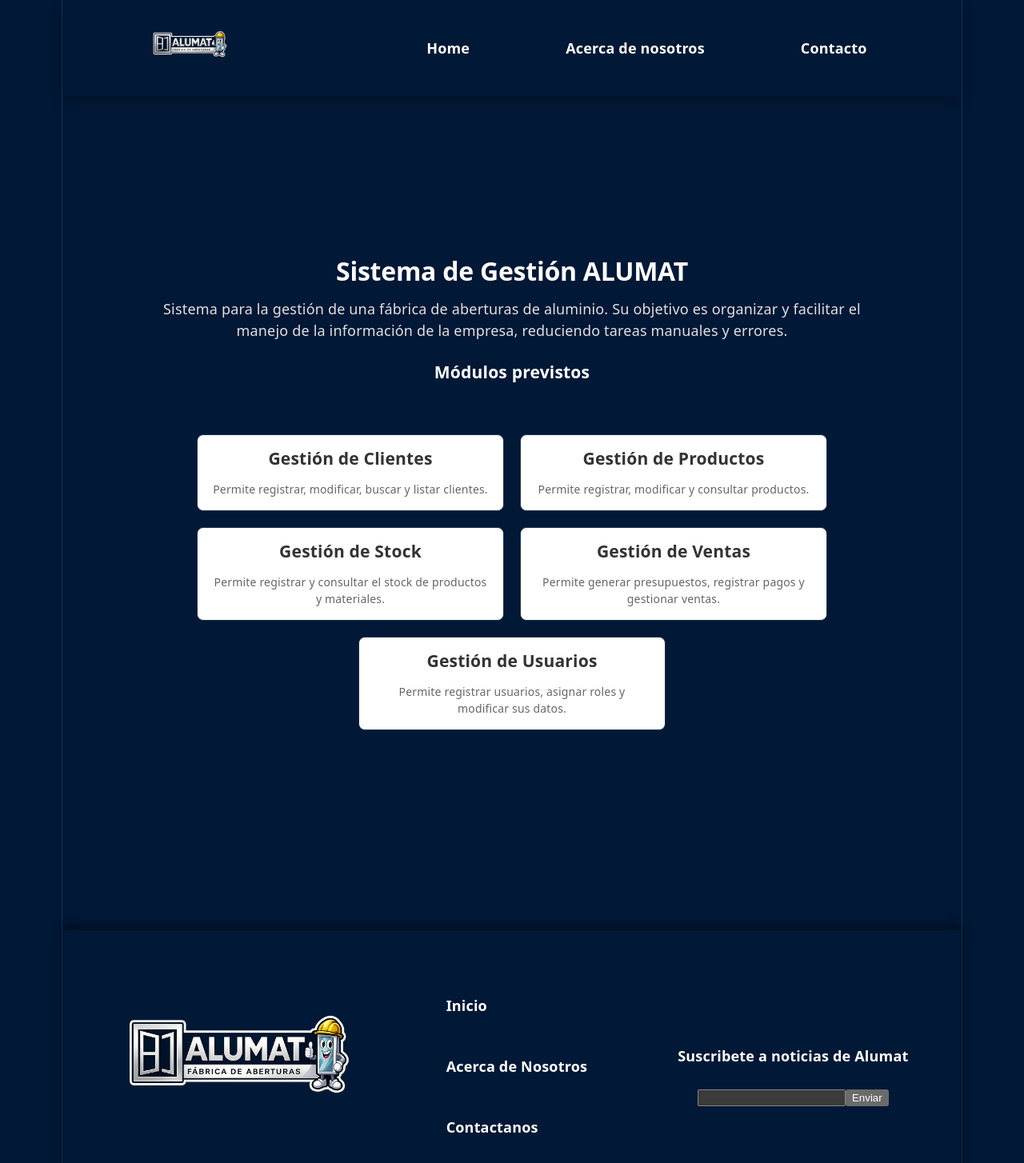
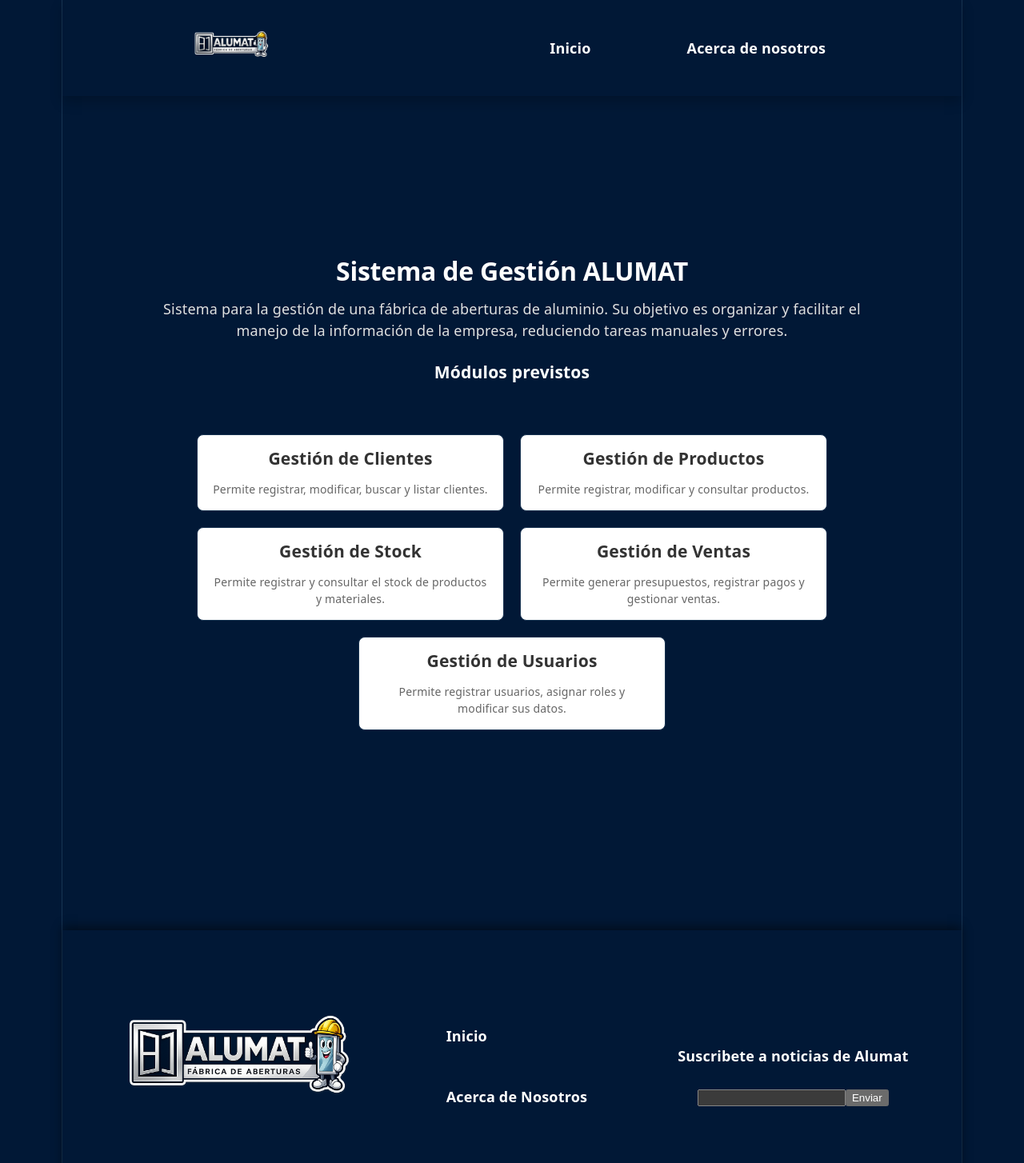
Before and after one commit to rejuanigg/alumat_frontend, a React (Vite) app in the folder alumat/: page / in a window 1280 px wide. Shown: the top 1454 px of the page at 80% size. Built offline with nearby package versions, Linux system fonts and the light colour scheme.

Commit message:
refact:remove 'contact' in nav and footer

```diff
--- a/alumat/src/componentes/footer/footer.jsx
+++ b/alumat/src/componentes/footer/footer.jsx
@@ -8,7 +8,6 @@
             <ul className='contenedor--lista'>
                 <li><a className='contenedor--lista__item item--hover' href="#">Inicio</a></li>
                 <li><a className='contenedor--lista__item item--hover' href="#">Acerca de Nosotros</a></li>
-                <li><a className='contenedor--lista__item item--hover' href="#">Contactanos</a></li>
             </ul>
             <form className='form--container'>
                 <h4 className='form--title'> Suscribete a noticias de Alumat </h4>
--- a/alumat/src/componentes/navbar/navbar.jsx
+++ b/alumat/src/componentes/navbar/navbar.jsx
@@ -7,9 +7,8 @@
         <nav className="navbar--container">
             <img className='navbar--logo' src={logo} alt="" />
             <ol className="navbar--list">
-                <li className="navbar--list__item "><a href="#" className="item--link item--hover">Home</a></li>
+                <li className="navbar--list__item "><a href="#" className="item--link item--hover">Inicio</a></li>
                 <li className="navbar--list__item "><a href="#" className="item--link item--hover">Acerca de nosotros</a></li>
-                <li className="navbar--list__item "><a href="#" className="item--link item--hover">Contacto</a></li>
             </ol>
         </nav>
     )
```
